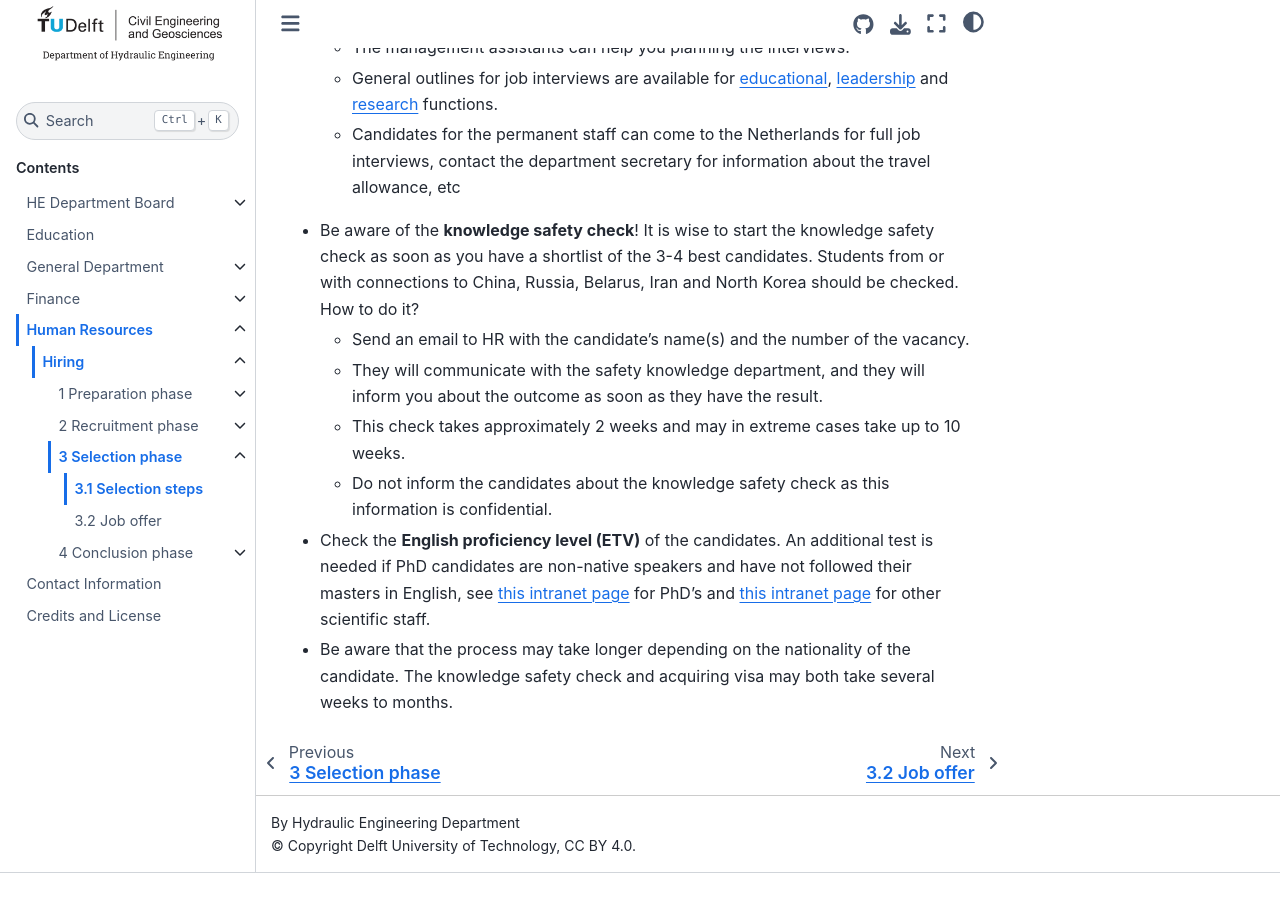
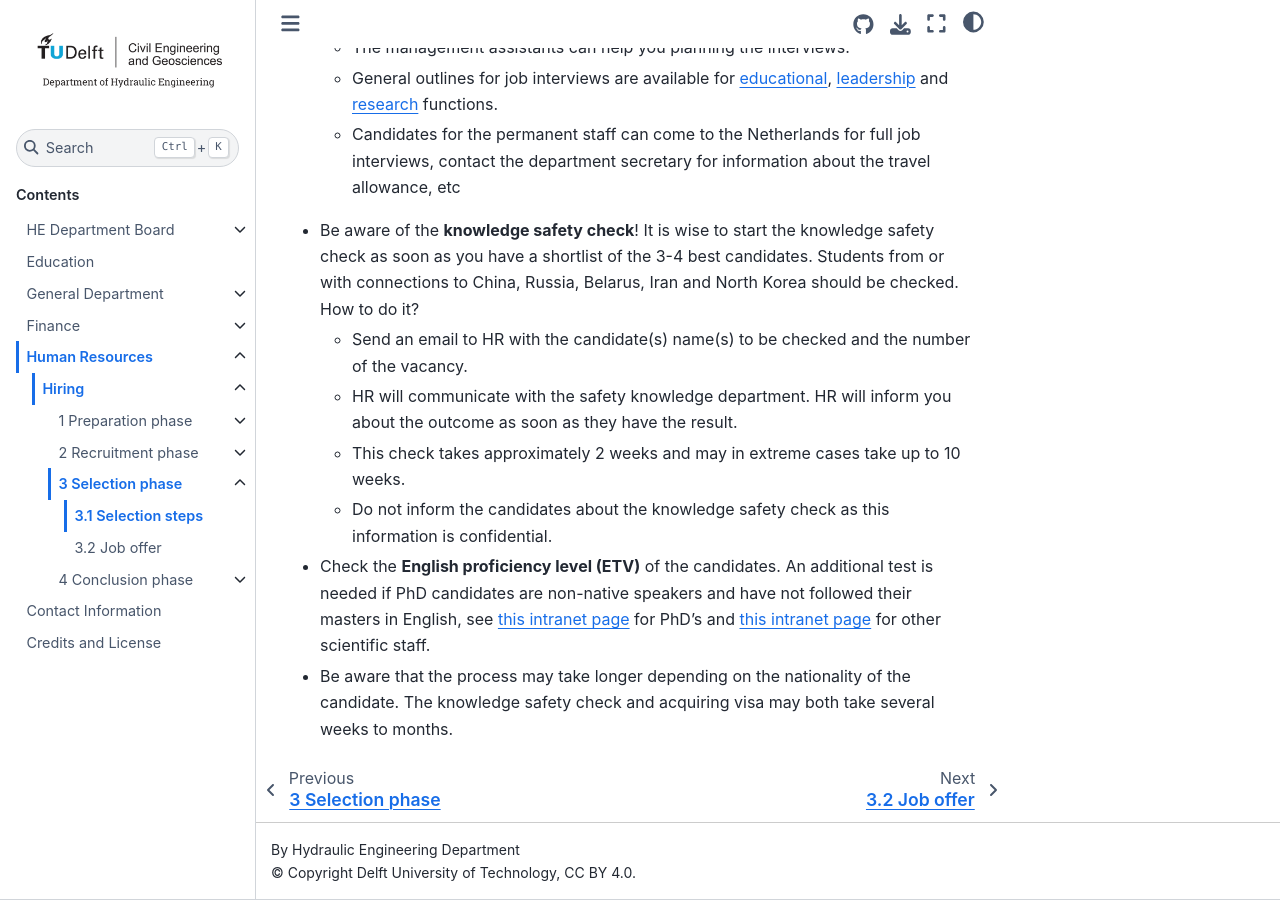
Before and after one commit to TeachBooks/he-staff, a Jupyter Book: the page built from book/some_content/Hiring/3_1SelectionSteps.md, in a window 1280 px wide and 900 px high, scrolled down 614 px. Built offline with Jupyter Book 1.0.4 settings and Sphinx 7.4.7 and the Sphinx Book theme 1.1.4, drawn with Linux system fonts in a browser that asks for light colours; before the commit the page ends 1487 px from its top, so only the background shows below that.

Commit message:
Hiring small improvements

```diff
--- a/book/some_content/Hiring/3_1SelectionSteps.md
+++ b/book/some_content/Hiring/3_1SelectionSteps.md
@@ -28,8 +28,8 @@
 <!-- Can add a link to the safety check in this section if that page is ready -->
 * Be aware of the **knowledge safety check**! It is wise to start the knowledge safety check as soon as you have a shortlist of the 3-4 best candidates. Students from or with connections to China, Russia, Belarus, Iran and North Korea should be checked. How to do it?
 
-  * Send an email to HR with the candidate's name(s) and the number of the vacancy.
-  * They will communicate with the safety knowledge department, and they will inform you about the outcome as soon as they have the result.
+  * Send an email to HR with the candidate(s) name(s) to be checked and the number of the vacancy.
+  * HR will communicate with the safety knowledge department. HR will inform you about the outcome as soon as they have the result.
   * This check takes approximately 2 weeks and may in extreme cases take up to 10 weeks.
   * Do not inform the candidates about the knowledge safety check as this information is confidential.
 
```
Also changed, not shown: other parts of book/some_content/Hiring/3_1SelectionSteps.md (+4 -4 lines), book/some_content/Hiring/0Introduction.md (+1 -1 lines), book/some_content/Hiring/1_2VacancyFormat.md (+3 -3 lines), book/some_content/Hiring/1_3PublishVacancy.md (+1 -1 lines), book/some_content/Hiring/4_2ContractAdministrative.md (+3 -1 lines).
